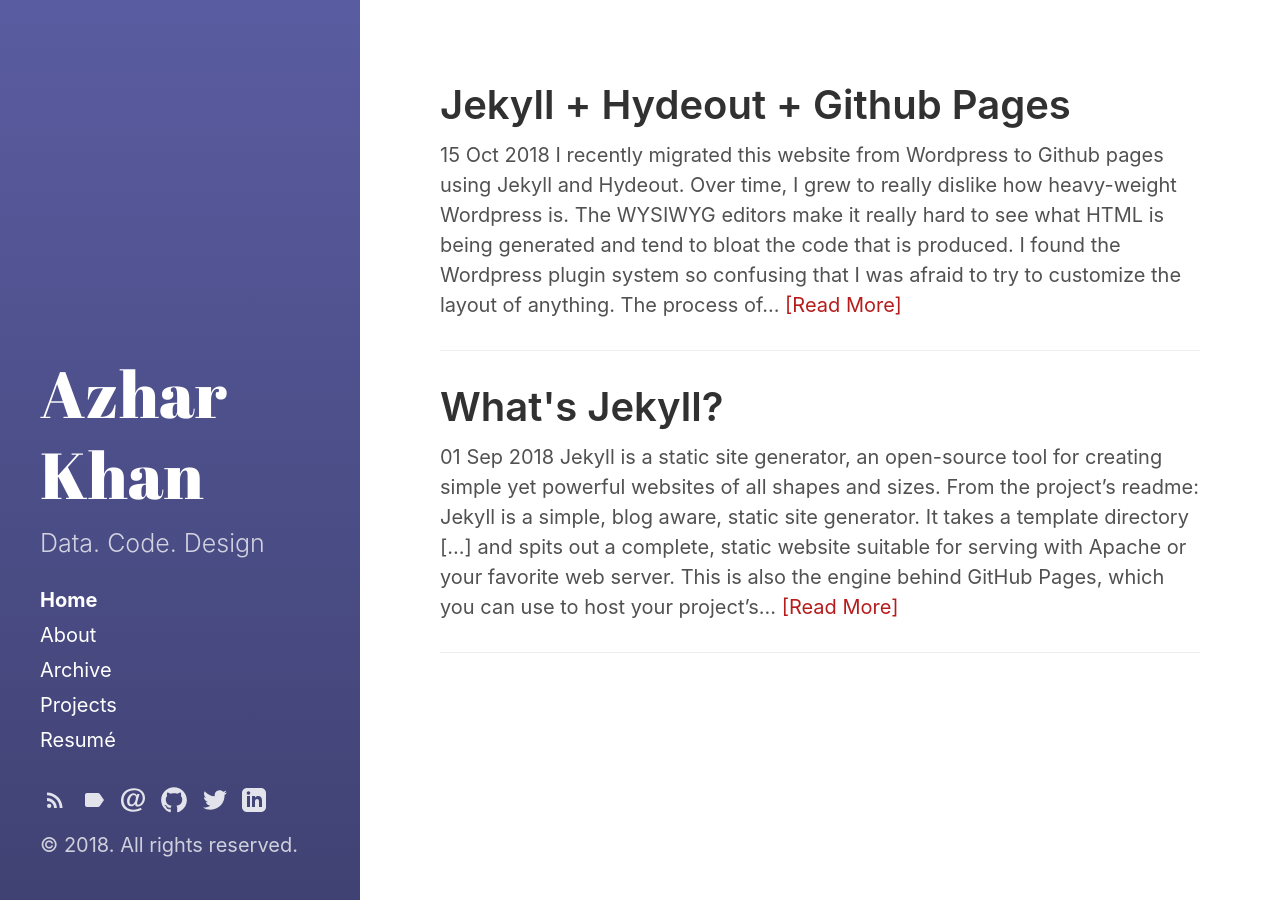
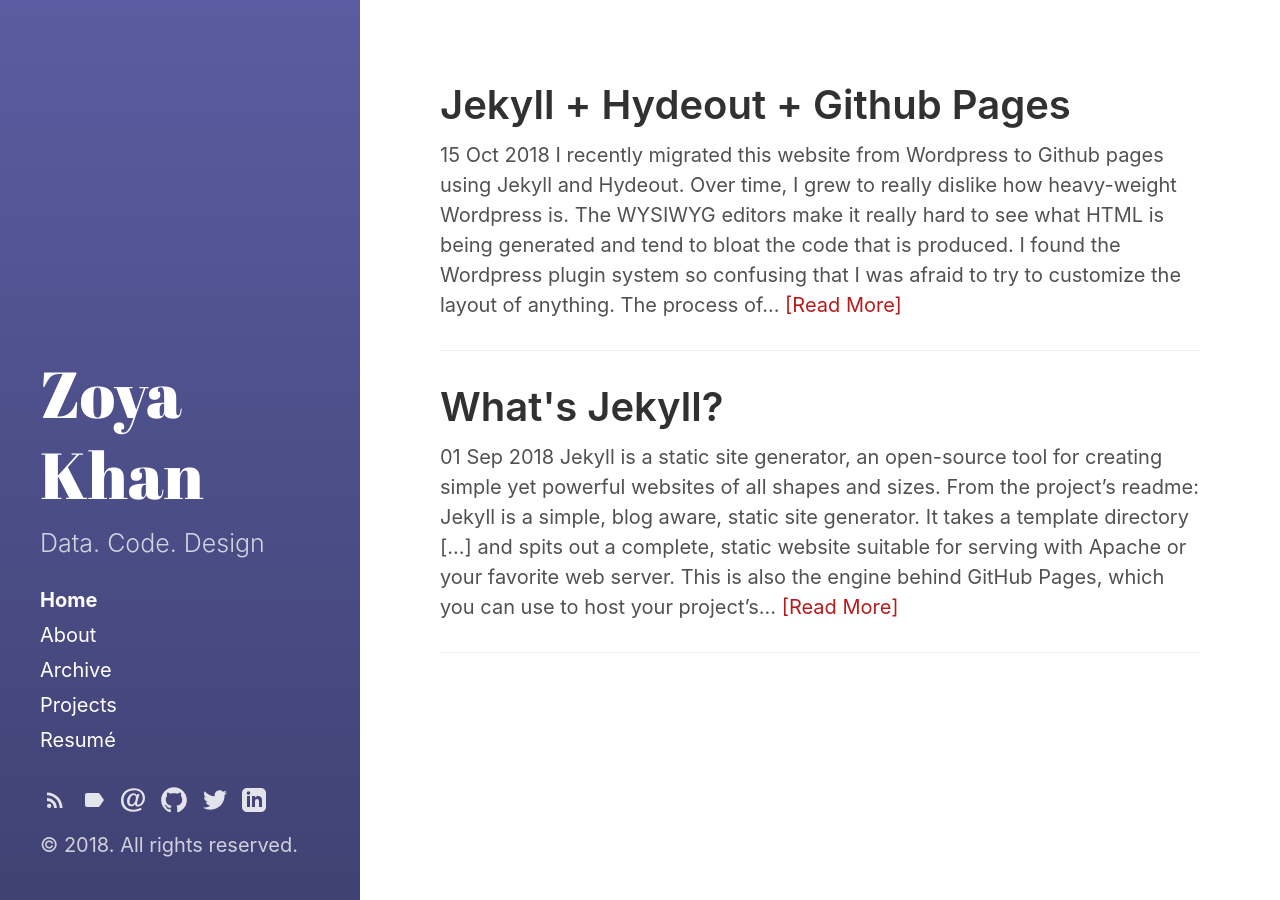
Before and after one commit to zeddmaxx/zeddmaxx.github.io, a Jekyll site: the page built from index.html, in a window 1280 px wide. Built offline with Jekyll 4.4.1, drawn with Linux system fonts in a browser that asks for light colours; the list of posts is cut into pages by our own code.

Commit message:
Update _config.yml

```diff
--- a/_config.yml
+++ b/_config.yml
@@ -3,9 +3,9 @@
 highlighter:      rouge
 
 # Setup
-title:            Azhar Khan
-email:            azhar932@icloud.com
-tagline:          'Just my 2 cents'
+title:            Zoya Khan
+email:            cutezoe1996@gmail.com
+tagline:          'Stronger Better Faster'
 description:      "Data. Code. Design"
 url:              https://azharkhan.in
 baseurl:
@@ -16,20 +16,16 @@
                   # sidebar_blog_link below.
 
 author:
-  name:           'Azhar Khan'
-  url:            https://twitter.com/azhar937
+  name:           'Zoya Khan'
+  url:            https://twitter.com/zeddmaxx
 
 paginate:         5
 # paginate_path:    '/page:num'
                     # Or '/blog/page:num' if you want to move your index pages
 
 github:
-  repo:           https://github.com/azkh93/azkh93.github.io
+  repo:           https://github.com/zeddmaxx/zeddmaxx.github.io
 
-disqus:
-  shortname: azharkhan
-
-google_analytics: UA-127874396-1
 
 plugins:
   - jekyll-feed
```
